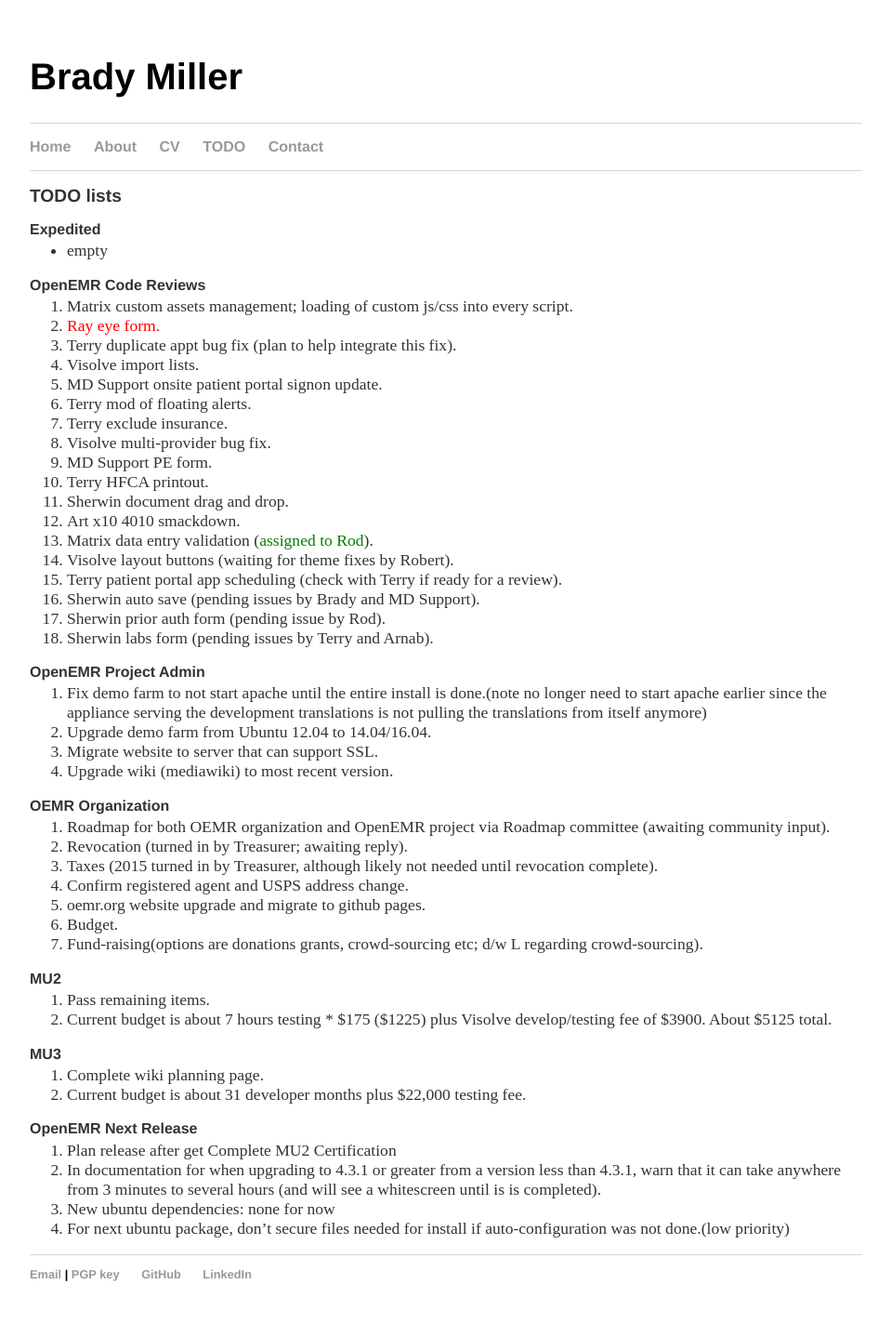
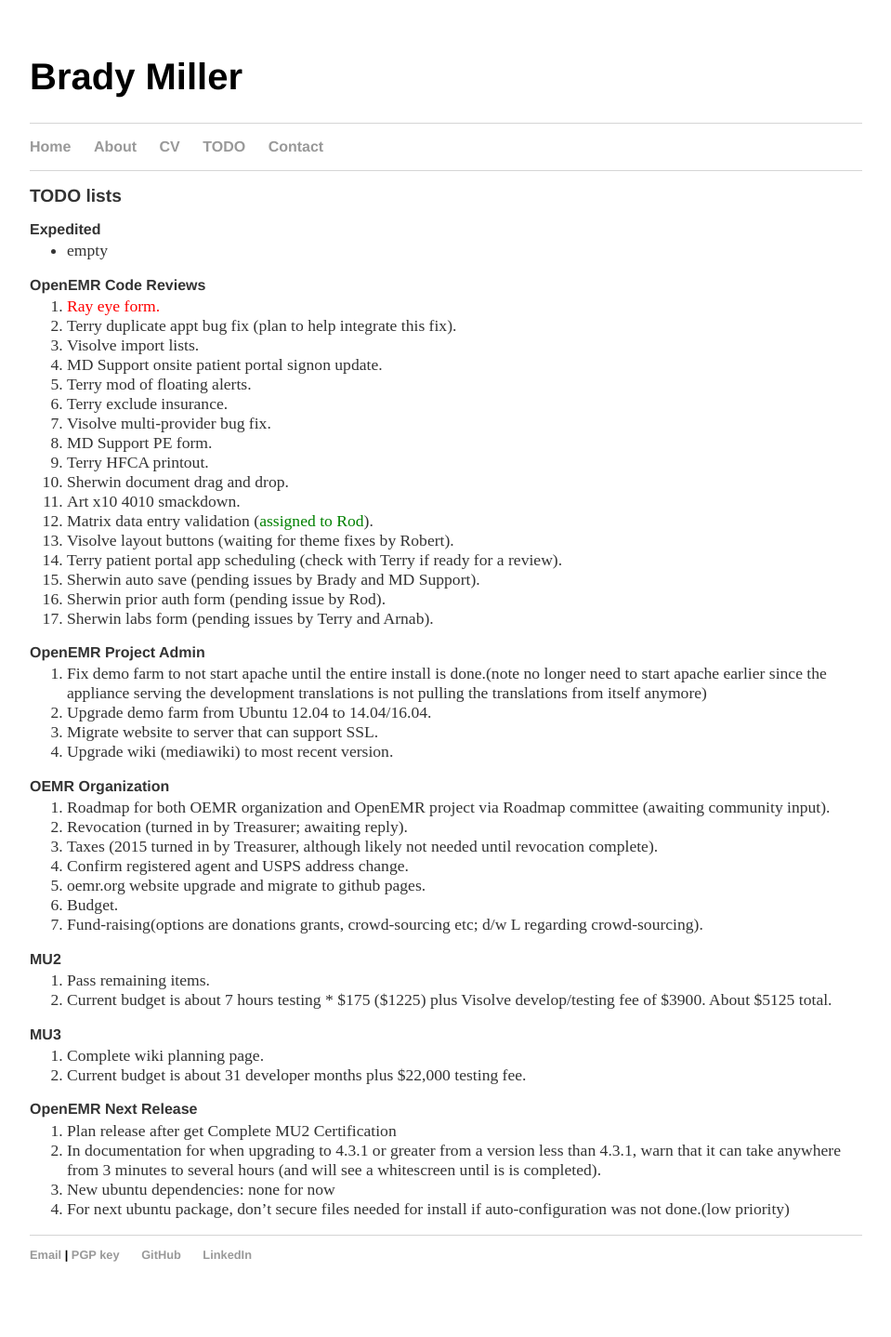
Before and after one commit to bradymiller/bradymiller.github.io, a Jekyll site: the page built from todo/index.md, in a window 1280 px wide. Shown: the whole page at 93% size, without its empty margins (160-1119 px from the left). Built offline with Jekyll 4.4.1, drawn with Linux system fonts in a browser that asks for light colours; after the commit the page ends 1417 px from its top, so only the background shows below that.

Commit message:
Update todo list

```diff
--- a/todo/index.md
+++ b/todo/index.md
@@ -7,7 +7,6 @@
 * empty
 
 ### OpenEMR Code Reviews
-1. Matrix custom assets management; loading of custom js/css into every script.
 1. <span style="color: red">Ray eye form.</span>
 1. Terry duplicate appt bug fix (plan to help integrate this fix).
 1. Visolve import lists.
```
